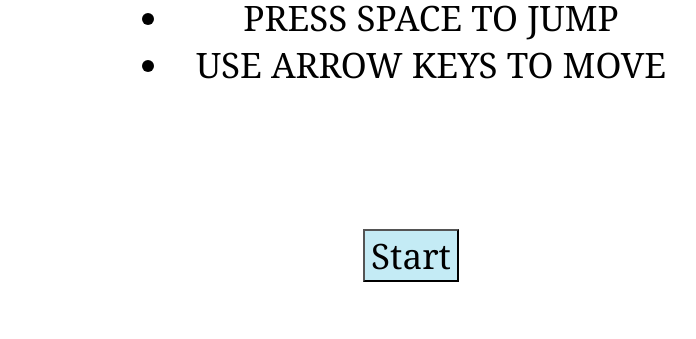
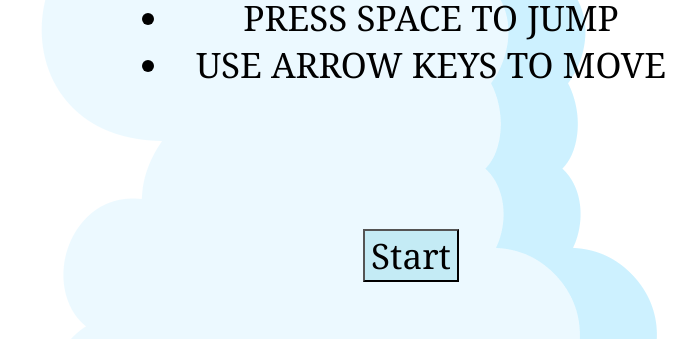
Before and after one commit to cullenwk/javascript-mini-monster-adventure, a plain HTML site: page index.html in a window 1280 px wide. Shown: the part 461-800 px from the top of the page, without its empty margins (229-925 px from the left). Drawn offline with Linux system fonts and the light colour scheme; the site is published under a folder, as on GitHub Pages, so addresses that start at the root find nothing.

Commit message:
readme done

```diff
--- a/style.css
+++ b/style.css
@@ -1,6 +1,6 @@
 body {
 
-    background-image: url('/images/forest.png');
+    background-image: url('./images/forest.png');
 
 }
 
```
Also changed, not shown: 1 other file.
